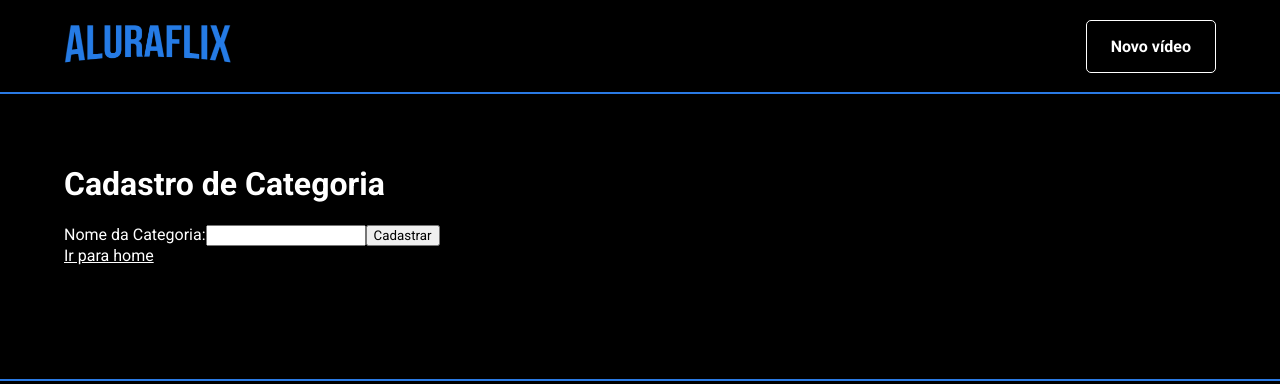
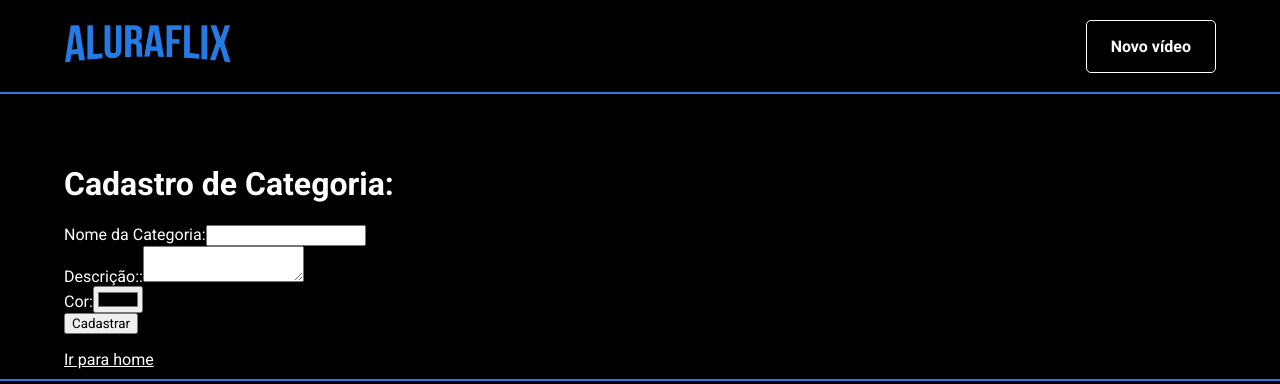
Before and after one commit to leticiacamposs2/aluraflix, a React (Create React App) app: page /cadastro/categoria in a window 1280 px wide. Shown: the top 384 px of the page. Built offline with nearby package versions, Linux system fonts and the light colour scheme.

Commit message:
formularios e componentes

```diff
--- /dev/null
+++ b/src/components/FormField/index.js
@@ -0,0 +1,30 @@
+
+import React from "react";
+
+function FormField({ label, type, name, value, onChange, element }) {
+    return (
+        <div>
+            <label>
+                {label}:
+                {element === 'textarea'
+                    ?
+                    <textarea
+                        type={type}
+                        value={value}
+                        name={name}
+                        onChange={onChange}
+                    />
+                    :
+                    <input
+                        type={type}
+                        value={value}
+                        name={name}
+                        onChange={onChange}
+                    />
+                }
+            </label>
+        </div>
+    )
+}
+
+export default FormField;
--- a/src/pages/cadastro/Categoria/index.js
+++ b/src/pages/cadastro/Categoria/index.js
@@ -1,30 +1,87 @@
-import React from 'react';
+import React, { useState } from 'react';
 import { Link } from 'react-router-dom';
 import PageDefault from '../../../components/PageDefault';
+import FormField from '../../../components/FormField';
 
 function CadastroCategoria() {
+    const valoresIniciais = {
+        nome: '',
+        descricao: '',
+        cor: '',
+    }
+    const [categorias, setCategorias] = useState([]);
+    const [values, setValues] = useState(valoresIniciais);
+
+    function setValue(chave, valor) {
+        setValues({
+            ...values,
+            [chave]: valor,
+        })
+    }
+
+    function handleChange(infosDoEvento) {
+        setValue(
+            infosDoEvento.target.getAttribute('name'),
+            infosDoEvento.target.value
+        );
+    }
+
     return (
         <PageDefault>
-            <h1>Cadastro de Categoria</h1>
+            <h1>Cadastro de Categoria: {values.nome}</h1>
 
-            <form>
+            <form onSubmit={function handleSubmit(infosDoEvento) {
+                infosDoEvento.preventDefault();
+                setCategorias([
+                    ...categorias,
+                    values
+                ]);
 
-                <label>
-                    Nome da Categoria:
-          <input
-                        type="text"
-                    />
-                </label>
+                setValues(valoresIniciais)
+            }}>
 
+                <FormField
+                    label="Nome da Categoria"
+                    type="text"
+                    name="nome"
+                    value={values.nome}
+                    onChange={handleChange}
+                />
+
+                <FormField
+                    label="Descrição:"
+                    type="text"
+                    name="descricao"
+                    value={values.descricao}
+                    onChange={handleChange}
+                    element="textarea"
+                />
+
+                <FormField
+                    label="Cor"
+                    type="color"
+                    name="cor"
+                    value={values.cor}
+                    onChange={handleChange}
+                />
                 <button>
                     Cadastrar
-        </button>
+                </button>
             </form>
 
+            <ul>
+                {categorias.map((categoria, indice) => {
+                    return (
+                        <li key={`${categoria}${indice}`}>
+                            {categoria.nome}
+                        </li>
+                    )
+                })}
+            </ul>
 
             <Link to="/">
                 Ir para home
-      </Link>
+            </Link>
         </PageDefault>
     )
 }
```
